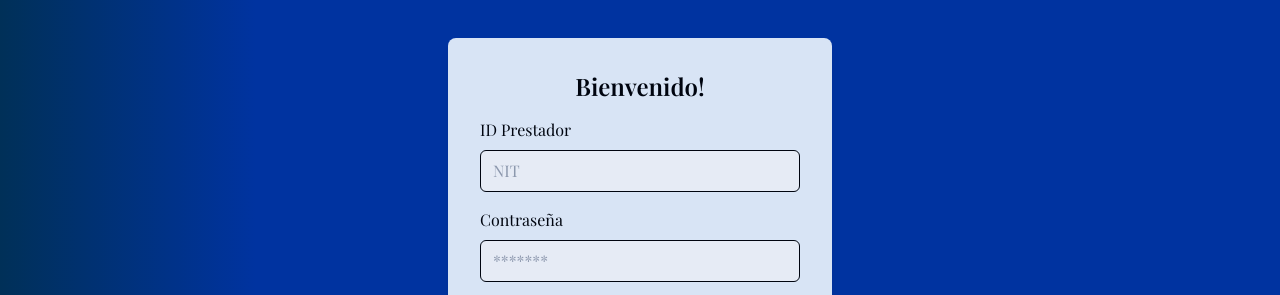
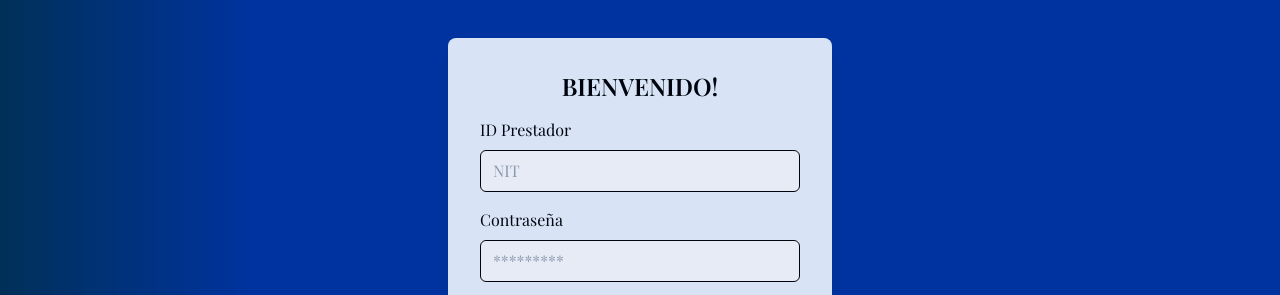
Before and after one commit to Marcelita1988/SuraReclaim, a website: page src/index.html in a window 1280 px wide. Shown: the part 202-497 px from the top of the page. Drawn offline with nearby package versions, Linux system fonts and the light colour scheme; a web font is replaced by a local one.

Commit message:
se estiliza interfaz del login

```diff
--- a/src/index.html
+++ b/src/index.html
@@ -17,7 +17,7 @@
     </div>
     <div class="flex justify-center m-28 opacity-90">
         <div class="bgForm p-8 rounded-lg w-96 shadow-lg">
-            <h1 class="text-2xl font-semibold mb-4 font-nuestraLetra text-center">Bienvenido!</h1>
+            <h1 class="text-2xl font-semibold mb-4 font-nuestraLetra text-center">BIENVENIDO!</h1>
             <form class="bgForm font-nuestraLetra">
                 <div class="mb-4">
                     <label class="block text-gray-700 pb-2">ID Prestador</label>
@@ -25,7 +25,7 @@
                 </div>
                 <div class="mb-4">
                     <label class="block text-gray-700 pb-2">Contraseña</label>
-                    <input type="password" placeholder="*******" id="password" name="password" class="w-full px-3 py-2 border rounded-md focus:outline-none focus:border-blue-500">
+                    <input type="password" placeholder="*********" id="password" name="password" class="w-full px-3 py-2 border rounded-md focus:outline-none focus:border-blue-500">
                 </div>
                 <button type="submit" class="flex justify-center w-32 ml-24 mt-2 bg-lightBlueSura rounded-lg p-2 hover:bg-middleBlueSura duration-300 hover:scale-110 hover:text-whiteText">INGRESAR</button>
             </form>
```
